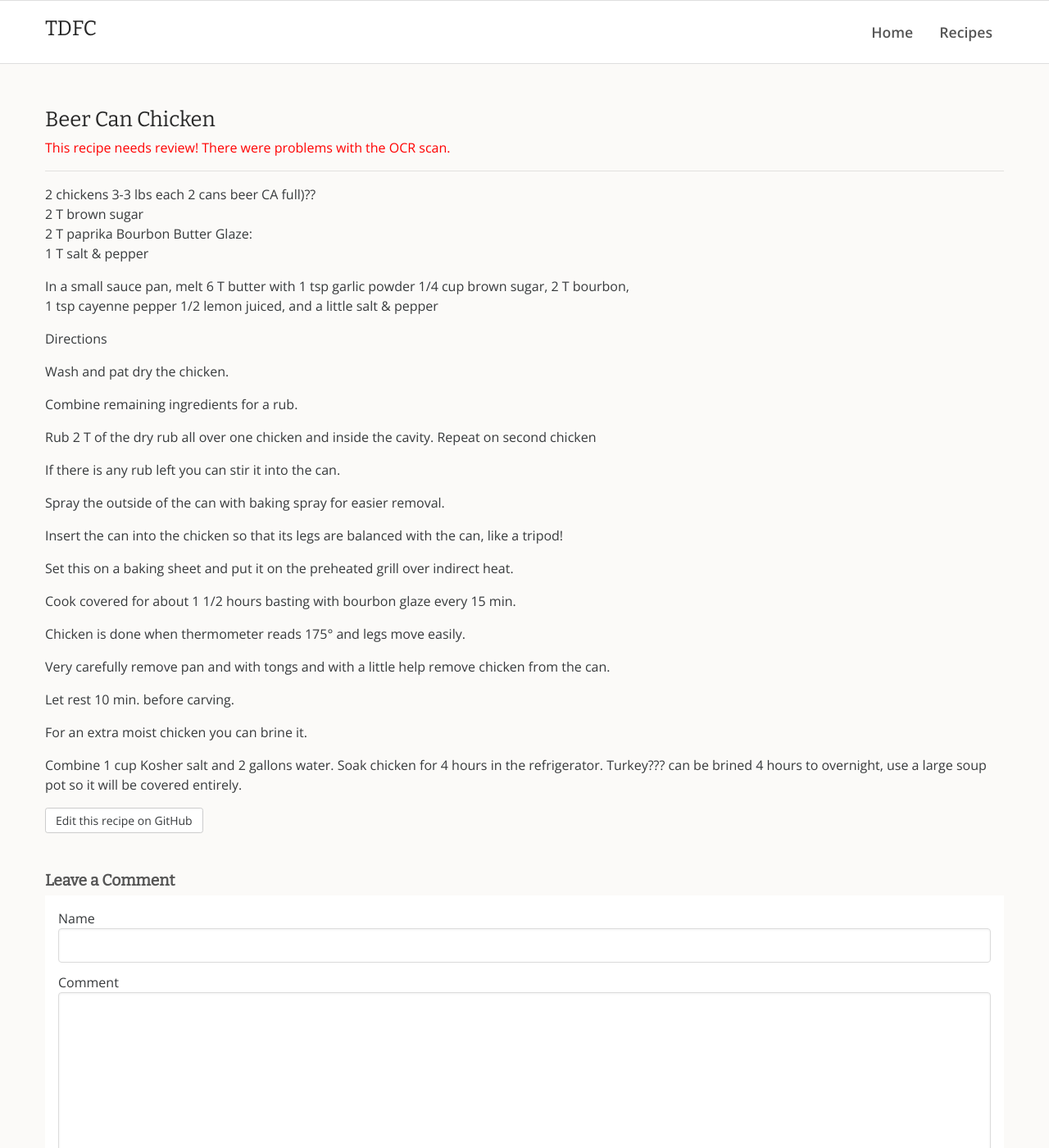
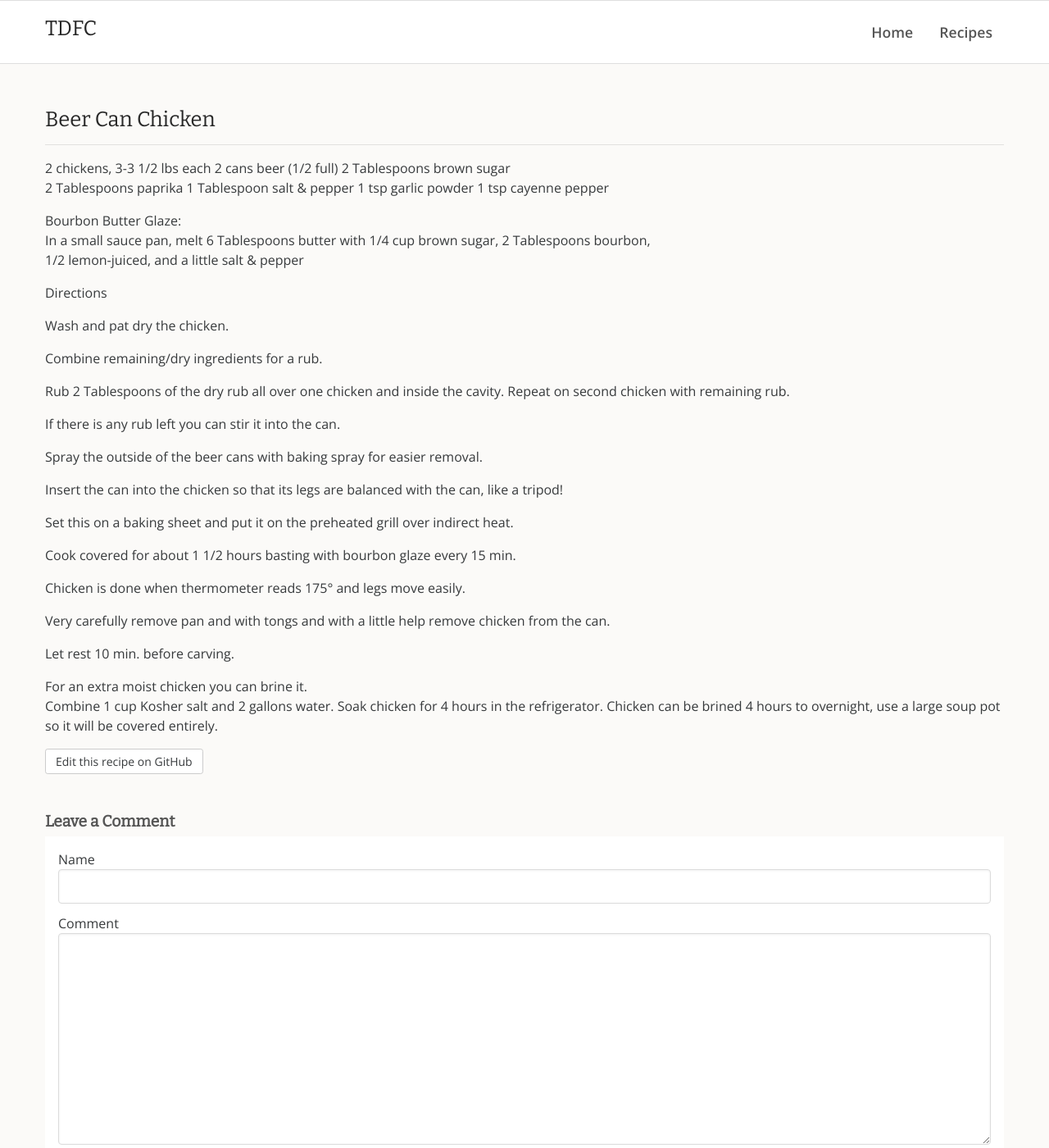
Before and after one commit to rdyar/tdfc, a Jekyll site: the page built from _main-courses/beer-can-chicken.md, in a window 1280 px wide and 1400 px high. Shown: the whole window at 82% size. Built offline with Jekyll 4.4.1, drawn with Linux system fonts in a browser that asks for light colours.

Commit message:
Update beer-can-chicken.md

```diff
--- a/_main-courses/beer-can-chicken.md
+++ b/_main-courses/beer-can-chicken.md
@@ -1,26 +1,29 @@
 ---
-s: r
 ---
 
-2 chickens 3-3 lbs each 2 cans beer CA full)??
-2 T brown sugar
-2 T paprika Bourbon Butter Glaze:
-1 T salt & pepper
+2 chickens, 3-3 1/2 lbs each
+2 cans beer (1/2 full)
+2 Tablespoons brown sugar
+2 Tablespoons paprika
+1 Tablespoon salt & pepper
+1 tsp garlic powder
+1 tsp cayenne pepper
 
-In a small sauce pan, melt 6 T butter with 1 tsp garlic powder 1/4 cup brown sugar, 2 T bourbon,
-1 tsp cayenne pepper 1/2 lemon juiced, and a little salt & pepper
+Bourbon Butter Glaze:
+In a small sauce pan, melt 6 Tablespoons butter with 1/4 cup brown sugar, 2 Tablespoons bourbon,
+1/2 lemon-juiced, and a little salt & pepper
 
 Directions
 
 Wash and pat dry the chicken.
 
-Combine remaining ingredients for a rub.
+Combine remaining/dry ingredients for a rub.
 
-Rub 2 T of the dry rub all over one chicken and inside the cavity. Repeat on second chicken
+Rub 2 Tablespoons of the dry rub all over one chicken and inside the cavity. Repeat on second chicken with remaining rub.
 
 If there is any rub left you can stir it into the can.
 
-Spray the outside of the can with baking spray for easier removal.
+Spray the outside of the beer cans with baking spray for easier removal.
 
 Insert the can into the chicken so that its legs are balanced with the can, like a tripod!
 
@@ -35,6 +38,5 @@ Very carefully remove pan and with tongs and with a little help remove chicken f
 Let rest 10 min. before carving.
 
 For an extra moist chicken you can brine it.
-
 Combine 1 cup Kosher salt and 2 gallons water. Soak chicken for 4 hours in the refrigerator.
-Turkey??? can be brined 4 hours to overnight, use a large soup pot so it will be covered entirely.
+Chicken can be brined 4 hours to overnight, use a large soup pot so it will be covered entirely.
```
